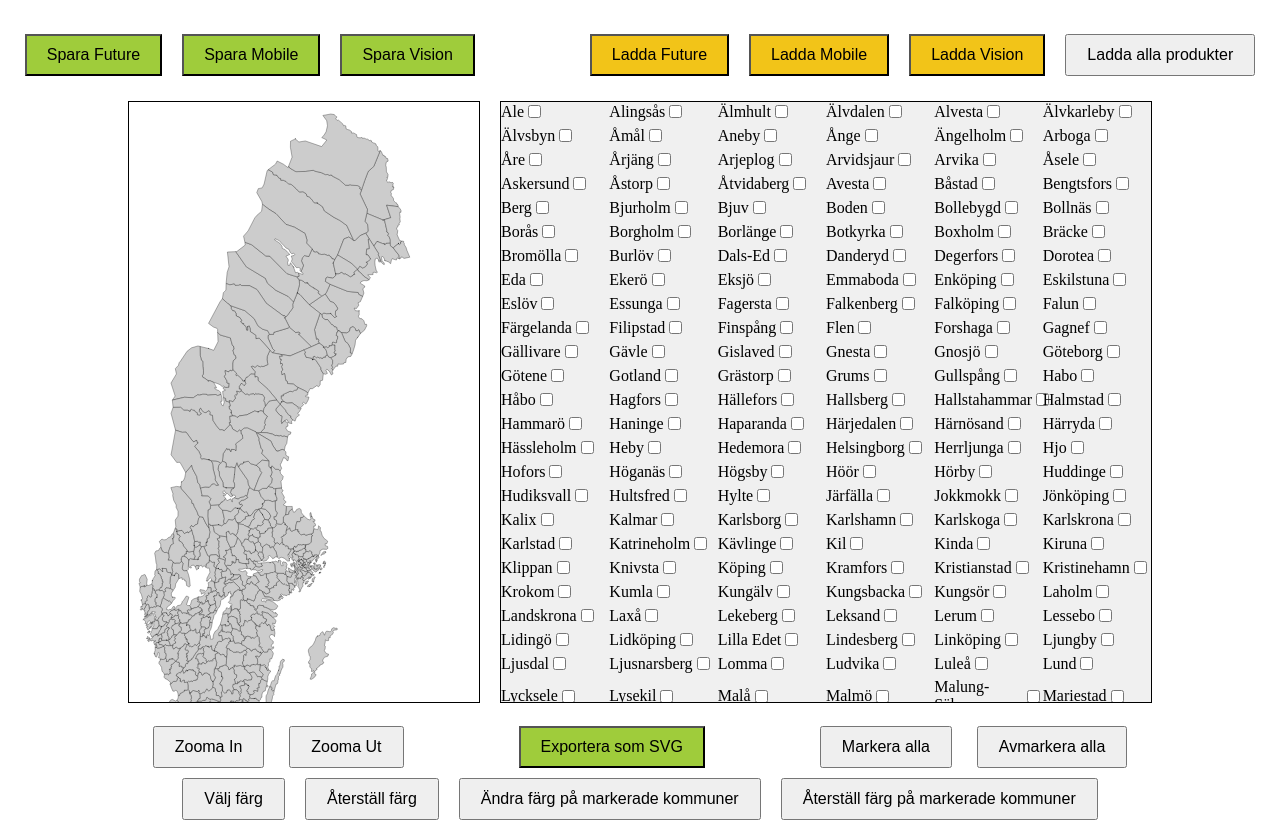
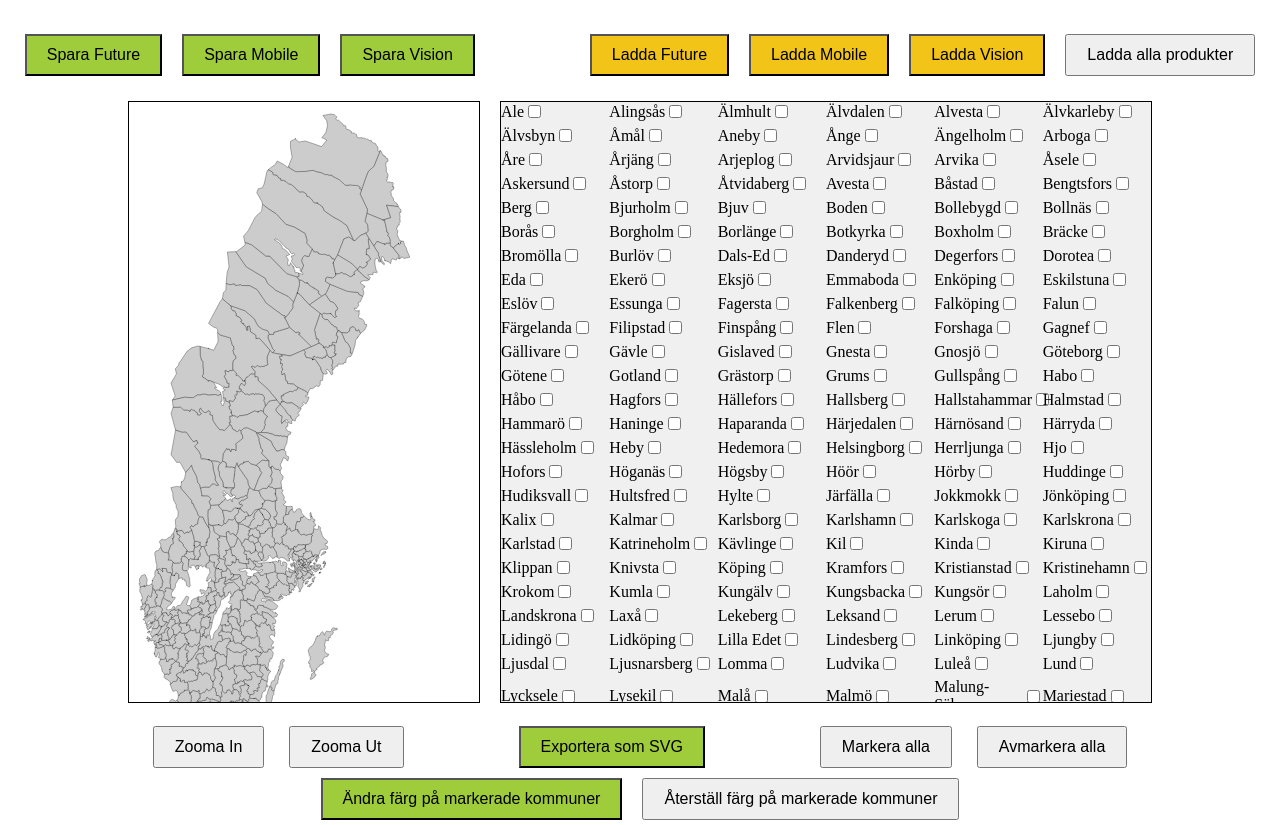
Before and after one commit to DjCheat/KommunKarta, a website: page public/karta.html in a window 1280 px wide. Shown: the part 90-915 px from the top of the page. Drawn offline with Linux system fonts and the light colour scheme.

Commit message:
Update karta.html
Färg på knapp

```diff
--- a/public/karta.html
+++ b/public/karta.html
@@ -56,13 +56,10 @@
 
 <div class="state-buttons-container"> <!-- Lägg till en container runt knapparna -->
     <!-- Knappar för färgval -->
-    <button id="color-picker-btn">Välj färg</button>
-    <button id="reset-color-btn">Återställ färg</button>
-    <input type="color" id="color-picker" style="display:none">
 
-    <button id="change-color-btn">Ändra färg på markerade kommuner</button>
+    <button id="change-color-btn" style="background-color: #9FCC3B;">Ändra färg på markerade kommuner</button>
     <button id="reset-color-btn">Återställ färg på markerade kommuner</button>
-
+    <input type="color" id="change-color-btn" style="display:none">
 
     </div>
 
```
